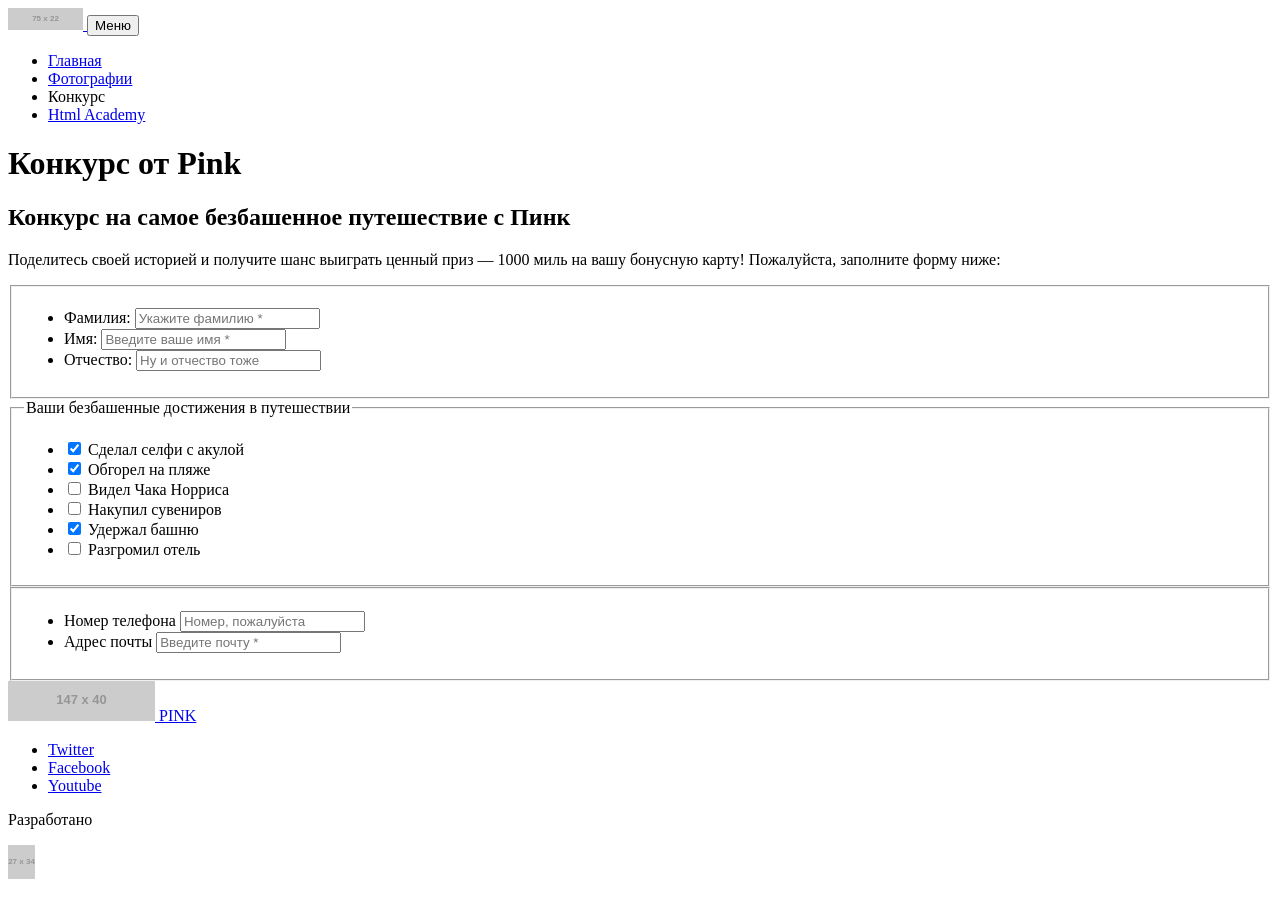
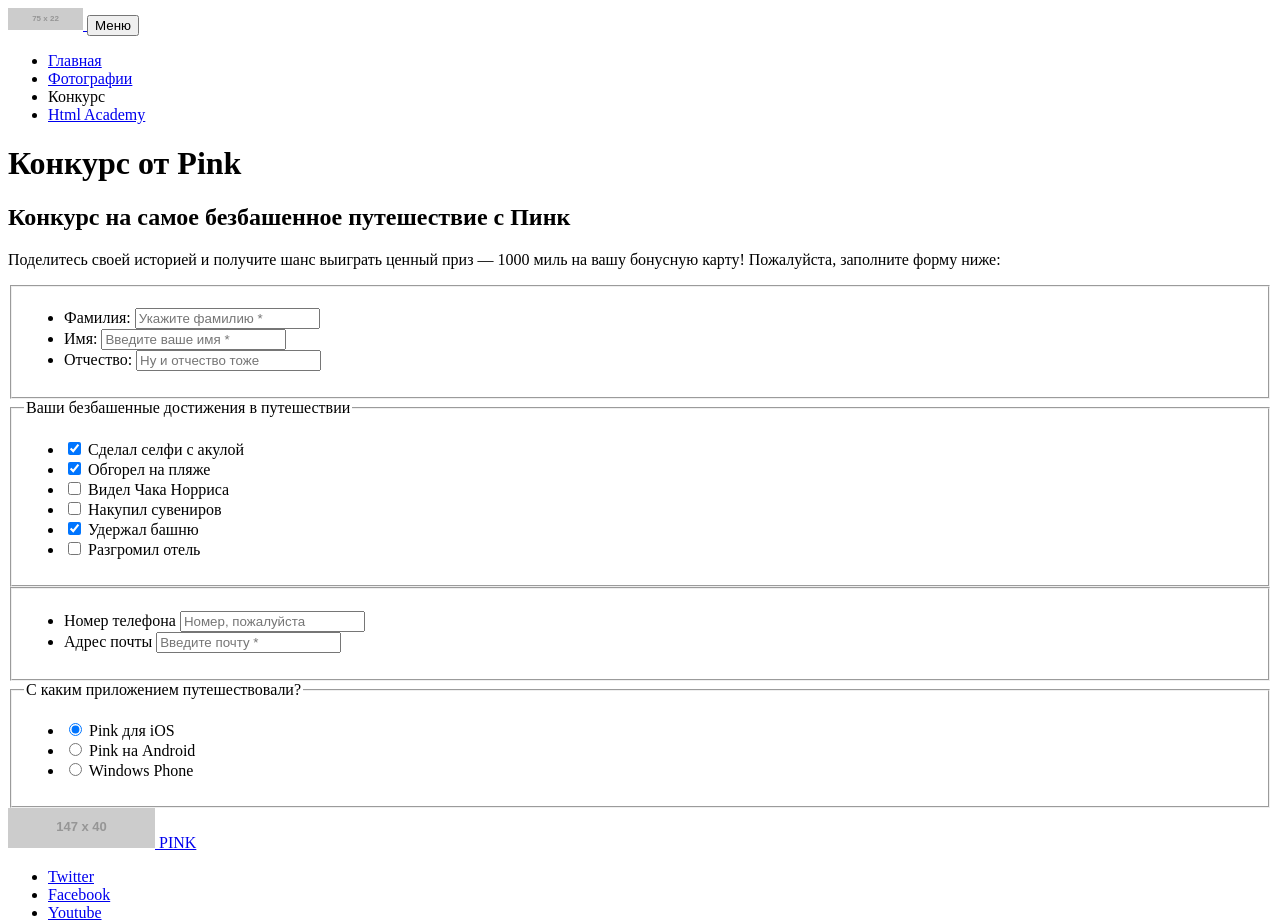
Before and after one commit to SirGonduras/1179733-pink-19, a website: page source/form.html in a window 1280 px wide. Shown: the top 924 px of the page. Before the commit the page ends 891 px from the top, so only its background shows below. Drawn offline with Linux system fonts and the light colour scheme; placeholder pictures from the web are drawn by us.

Commit message:
add contest application section

```diff
--- a/source/form.html
+++ b/source/form.html
@@ -85,6 +85,23 @@
           </li>
         </ul>
       </fieldset>
+      <fieldset class="contest__list contest__list--app">
+        <legend class="contest__title contest__title--app">С каким приложением путешествовали?</legend>
+        <ul class="contest__list contest__list--app">
+          <li class="contest__item contest__item--app">
+            <input class="contest__input contest__input--radio" type="radio" name="trip-app" id="ios" value="ios" checked>
+            <label class="contest__label contest__label--radio"  for="ios">Pink для iOS</label>
+          </li>
+          <li class="contest__item contest__item--app">
+            <input class="contest__input contest__input--radio" type="radio" name="trip-app" id="Android" value="Android">
+            <label class="contest__label contest__label--radio"  for="Android">Pink на Android</label>
+          </li>
+          <li class="contest__item contest__item--app">
+            <input class="contest__input contest__input--radio" type="radio" name="trip-app" id="windows-phone" value="windows-phone">
+            <label class="contest__label contest__label--radio"  for="windows-phone">Windows Phone</label>
+          </li>
+        </ul>
+      </fieldset>
 
     </section>
 
```
